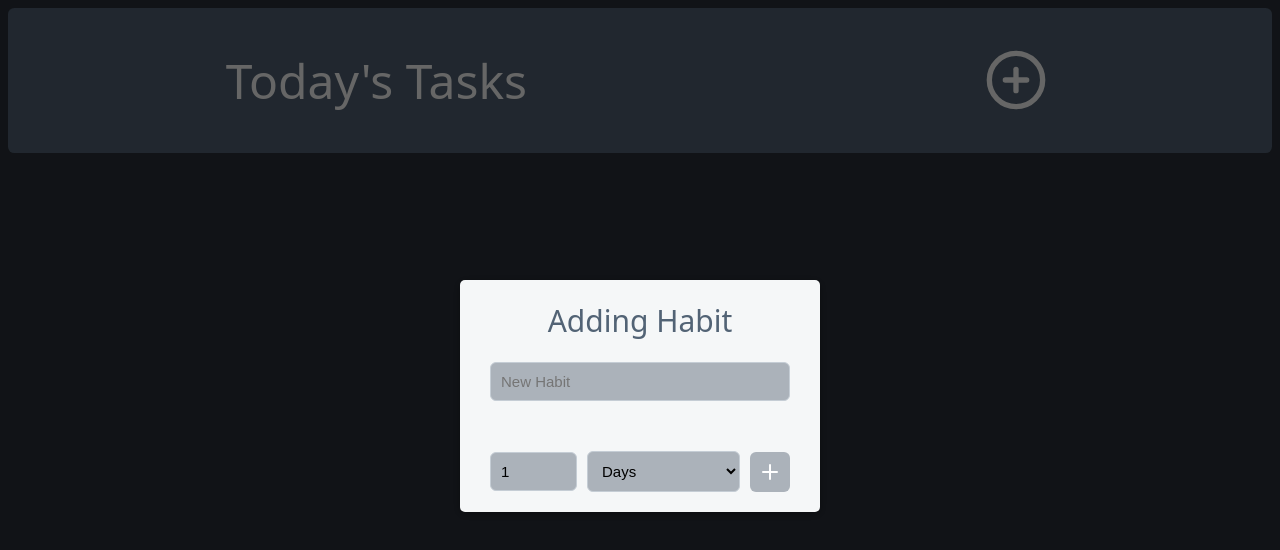
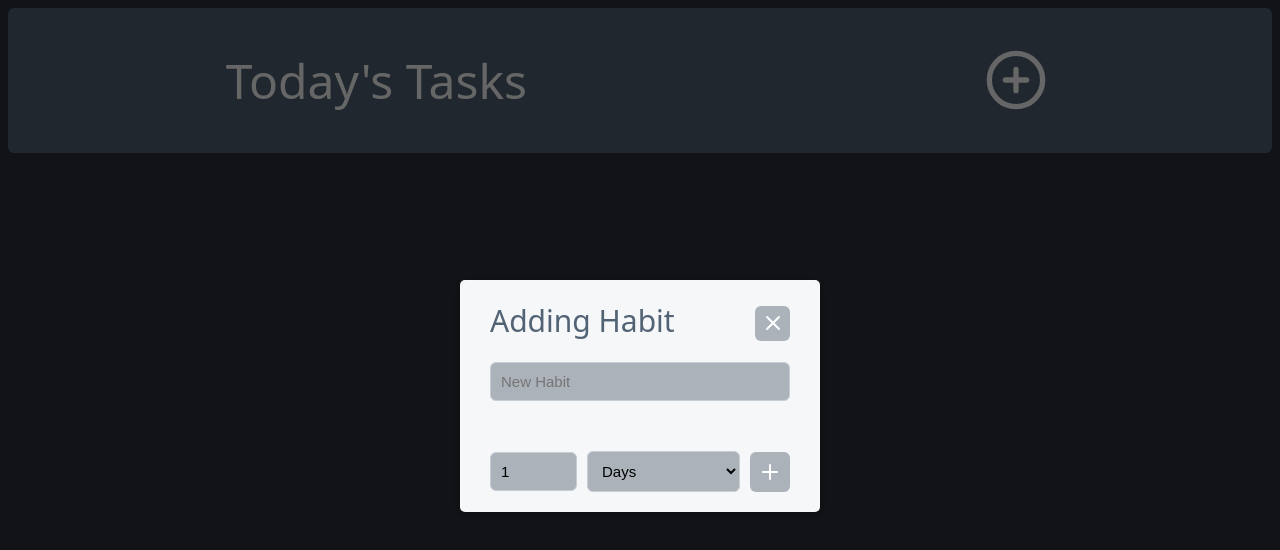
Before and after one commit to ItsGoldMonke/Habby, a Vue app in the folder client/: page / in a window 1280 px wide. Both pictures are taken after a click on the button "Add new habit". Shown: the top 550 px of the page. Built offline with nearby package versions, Linux system fonts and the light colour scheme.

Commit message:
feat: add close button to modal

```diff
--- a/client/src/components/HabitForm.vue
+++ b/client/src/components/HabitForm.vue
@@ -4,7 +4,7 @@ import {computed, ref} from "vue";
 import type {Habit, IntervalUnit} from "../types/habit.ts";
 import {addHabit, editHabit} from "../utils/useHabits.ts";
 import { onClickOutside } from "@vueuse/core";
-import {Plus} from "@lucide/vue";
+import {Plus, X} from "@lucide/vue";
 
 const props = defineProps<{
   habit: Habit | null
@@ -54,8 +54,11 @@ onClickOutside(target, ()=>emit('close-modal'))
   <div class="habitModal">
     <div class="habitForm" ref="target">
       <form @submit.prevent="handleSubmit">
-        <h2>{{formTitle}}</h2>
-        <input
+        <div class="formTitleBar">
+          <h2>{{formTitle}}</h2>
+          <button @click="emit('close-modal')" aria-label="Close modal"><X style="display: block; margin: 0 auto;"/></button>
+        </div>
+          <input
             v-model="newHabitName"
             type="text"
             name="newHabitName"
@@ -132,6 +135,18 @@ h2 {
   gap: 10px;
 }
 
+.formTitleBar {
+  display: flex;
+  align-items: center;
+  justify-content: space-between;
+  gap: 10px;
+}
+
+.formTitleBar button {
+  width: 35px;
+  height: 35px;
+}
+
 .intervalControls input {
   width: 65px;
 }
@@ -141,17 +156,22 @@ h2 {
 }
 
 input, select {
-  border: 1px solid #c5cdd5;
+  border: 1.5px solid #c5cdd5;
   outline: none;
   border-radius: 6px;
   background-color: #abb2ba;
   padding: 10px;
   font-size: 15px;
   min-width: 0;
+  transition: background-color 0.2s;
 }
 
 input:focus, select:focus {
-  border-color: #526375;
+  border-color: #375e87;
+}
+
+input:hover, select:hover {
+  background-color: #3d4c5f;
 }
 
 button {
@@ -169,4 +189,5 @@ button {
 button:hover {
   background-color: #3d4c5f;
 }
+
 </style>
```
